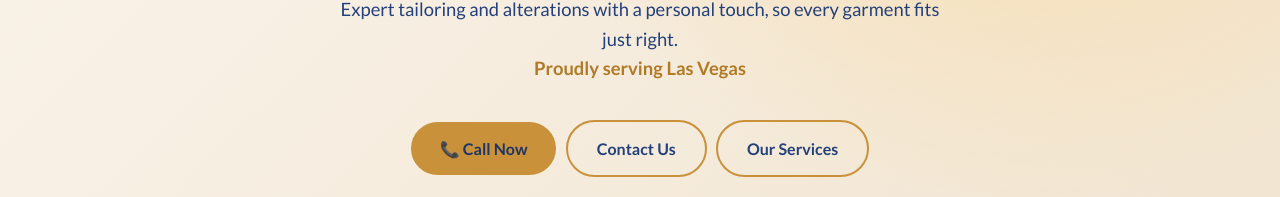
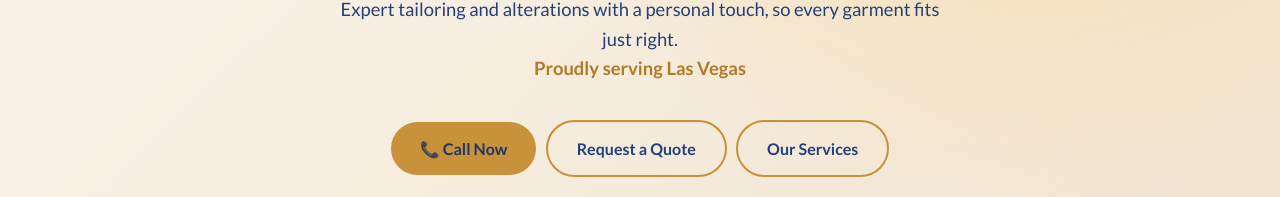
Before and after one commit to Isaacbarajas777/sun-city-alterations, a plain HTML site: page index.html in a window 1280 px wide. Shown: the part 575-772 px from the top of the page. Drawn offline with nearby package versions, Linux system fonts and the light colour scheme.

Commit message:
Hero: Contact Us button -> Request a Quote (jumps to quote form step 1)

```diff
--- a/index.html
+++ b/index.html
@@ -139,7 +139,7 @@ nav{background:#1E3566;border-bottom:1px solid rgba(200,145,58,.4)}
 <ul id="navmenu" class="menu"><li class="dd"><a href="#services">Services</a><button class="ddbtn" id="ddbtn" aria-expanded="false" aria-controls="ddmenu" aria-label="Show services menu">▾</button><ul class="sub" id="ddmenu"><li><a href="#svc-hemming">Hemming</a></li><li><a href="#svc-pants">Pants &amp; Jeans</a></li><li><a href="#svc-suits">Suits</a></li><li><a href="#svc-repairs">Zippers &amp; Repairs</a></li><li><a href="#svc-wedding">Wedding Dresses &amp; Quincea&ntilde;eras</a></li><li class="sep"><a href="#all">All Alterations</a></li></ul></li><li><a href="#why">Why Us</a></li><li><a href="#hours">Hours</a></li><li><a href="#quote">Get a Quote</a></li><li><a href="#contact">Contact</a></li><li class="langli"><button type="button" class="langbtn" lang="es" aria-label="Cambiar a español">Español</button></li><li class="fbtab"><a class="fb" href="https://www.facebook.com/share/19gKbP3wxw/" target="_blank" rel="noopener" aria-label="Follow us on Facebook (opens in a new tab)"><svg class="fbi" viewBox="0 0 24 24" aria-hidden="true" width="18" height="18"><circle cx="12" cy="12" r="12" fill="currentColor"/><path d="M13.4 19v-6.1h2.1l.3-2.5h-2.4V8.9c0-.7.2-1.2 1.2-1.2h1.3V5.5c-.2 0-1-.1-1.9-.1-1.9 0-3.2 1.2-3.2 3.3v1.8H8.7v2.5h2.1V19z" fill="#1E3566"/></svg><span>Facebook</span></a></li></ul></div></nav>
 <header class="hero"><div class="wrap"><img class="hero-logo" src="img/logo.png" alt="Sun City Alterations logo: a sewing machine beneath a golden sun"><div class="badge">★ 30+ Years of Experience ★</div><h1>Sun City Alterations</h1>
 <p>Expert tailoring and alterations with a personal touch, so every garment fits just right.<br><strong style="color:var(--gold)">Proudly serving Las Vegas</strong></p>
-<a class="btn" href="tel:+17028246758">📞 Call Now</a><a class="btn alt" href="#contact">Contact Us</a><a class="btn alt" href="#services">Our Services</a><p class="herolang"><button type="button" class="langbtn langhero" lang="es" data-es="View in English" data-en="Ver en Español">Ver en Español</button></p></div></header>
+<a class="btn" href="tel:+17028246758">📞 Call Now</a><a class="btn alt" href="#quote" data-quote-start>Request a Quote</a><a class="btn alt" href="#services">Our Services</a><p class="herolang"><button type="button" class="langbtn langhero" lang="es" data-es="View in English" data-en="Ver en Español">Ver en Español</button></p></div></header>
 <div class="divider d1" aria-hidden="true"><svg viewBox="0 0 600 40"><line x1="0" y1="30" x2="230" y2="30" stroke="#c8913a" stroke-width="1.5"/><line x1="370" y1="30" x2="600" y2="30" stroke="#c8913a" stroke-width="1.5"/><path d="M262 30 L282 14 L294 24 L306 10 L322 26 L338 30Z" fill="#3a5c9c"/><path d="M276 30 a24 24 0 0 1 48 0z" fill="#e9a23b" opacity=".9"/><path d="M250 30 L282 18 L300 27 L318 16 L350 30Z" fill="#24407A"/><g stroke="#c8913a" stroke-width="2" stroke-linecap="round"><line x1="300" y1="4" x2="300" y2="0"/><line x1="284" y1="8" x2="281" y2="4"/><line x1="316" y1="8" x2="319" y2="4"/></g></svg></div>
 <!-- Service card photos (img/services/), CC0 1.0 Public Domain Dedication via Wikimedia Commons except pants.jpg, suits.jpg, repairs.jpg and wedding.jpg (owner-provided); no attribution required. Cropped to 16:10 and resized.
  hemming.jpg: "Igor Ovsyannykov 2017-05-08 (Unsplash).jpg" by Igor Ovsyannykov - https://commons.wikimedia.org/wiki/File:Igor_Ovsyannykov_2017-05-08_(Unsplash).jpg
@@ -235,6 +235,7 @@ var df=document.getElementById('dropf');function resetDrop(){df.hidden=true;dt.h
 if(up)up.addEventListener('change',function(){var x=up.files&&up.files[0];if(x&&x.size>M){ue.hidden=false;up.value='';resetDrop();}else{ue.hidden=true;if(x){df.textContent='✓ '+x.name;df.hidden=false;dt.hidden=true}else resetDrop();}});
 function pick(v){f.querySelectorAll('input[name=service]').forEach(function(r){if(r.value===v){r.checked=true;go(2)}})}
 document.querySelectorAll('[data-service]').forEach(function(a){a.addEventListener('click',function(){f.hidden=false;document.getElementById('thanks').hidden=true;pick(a.getAttribute('data-service'))})});
+document.querySelectorAll('[data-quote-start]').forEach(function(a){a.addEventListener('click',function(){f.hidden=false;document.getElementById('thanks').hidden=true;go(1)})});
 var m=/[?&]service=([^&]+)/.exec(location.search);if(m)pick(decodeURIComponent(m[1].replace(/\+/g,' ')));
 f.addEventListener('submit',function(e){if(!f.querySelector('input[name=service]:checked')){e.preventDefault();go(1);f.querySelector('[data-step="1"] .serr').hidden=false;return}if(up&&up.files[0]&&up.files[0].size>M){e.preventDefault();go(2);ue.hidden=false;return}var d=(ph.value.match(/\d/g)||[]).length;if(d<10){e.preventDefault();go(3);pe.hidden=false;ph.focus();return}pe.hidden=true});})();</script>
 
```
